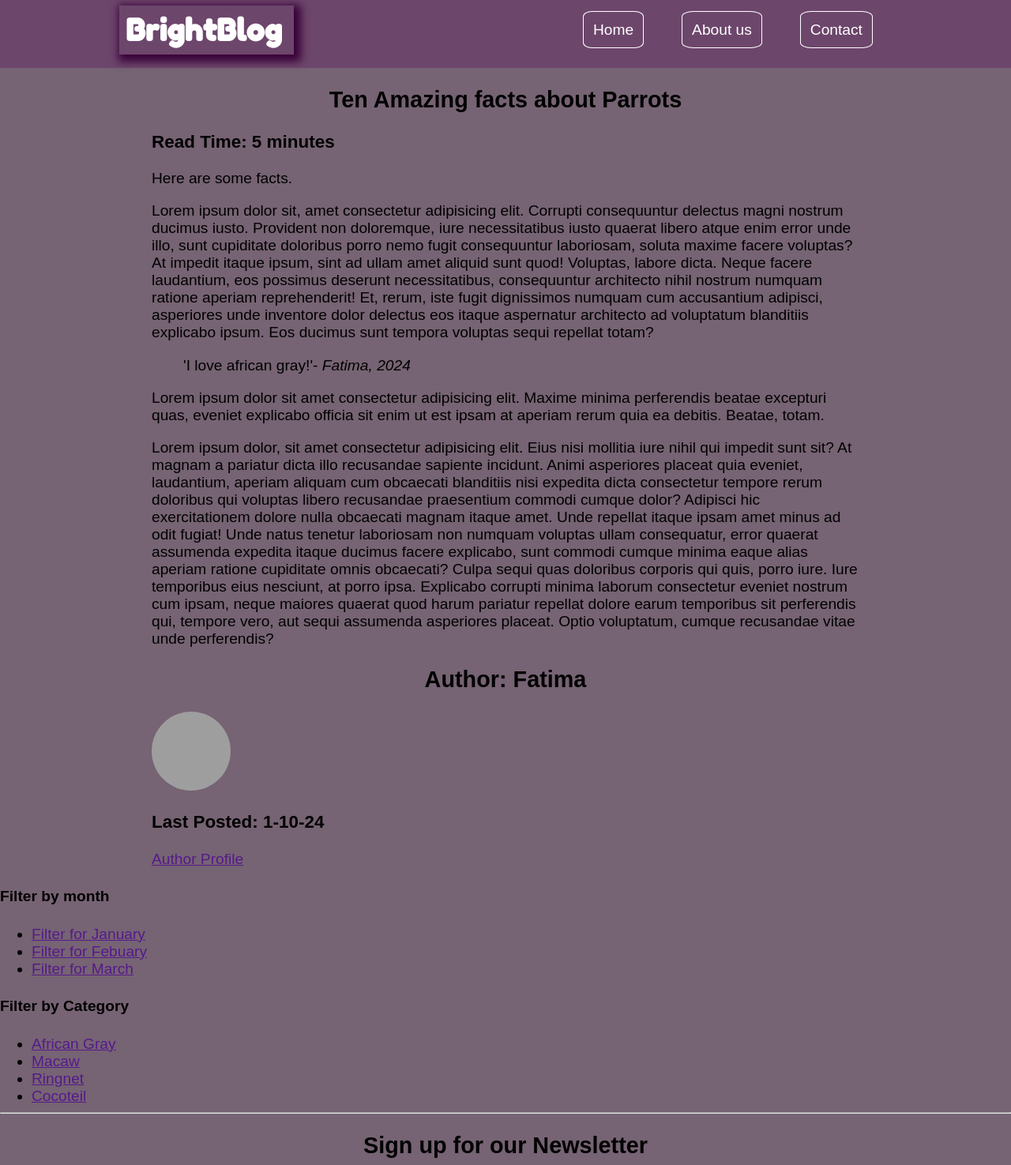
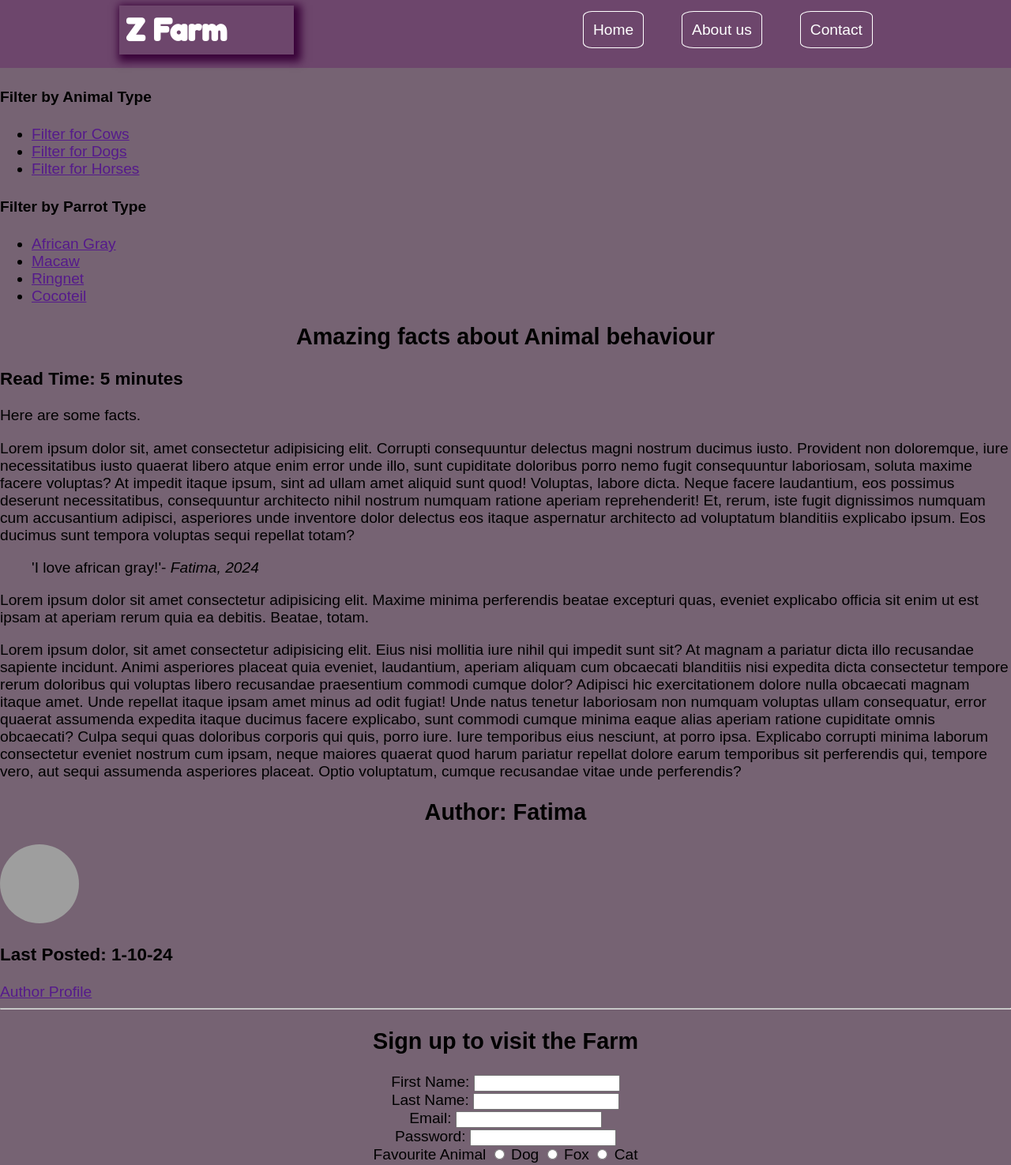
Before and after one commit to FatimaZia31/FatimaZia31.github.io, a plain HTML site: page index.html in a window 1280 px wide. Shown: the part 10-1485 px from the top of the page at 79% size. Drawn offline with Linux system fonts and the light colour scheme; no server answers; grey boxes are pictures that could not be loaded.

Commit message:
initial commit

```diff
--- a/index.html
+++ b/index.html
@@ -2,16 +2,17 @@
 <html lang="en">
 <head>
     <link rel="stylesheet" href="style.css">
+    <script src="app.js"></script>
     <link href="https://fonts.googleapis.com/css2?family=Fredoka+One&display=swap"
 rel="stylesheet">
     <meta charset="UTF-8">
     <meta name="viewport" content="width=device-width, initial-scale=1.0">
-    <title>BrightBlog</title>
+    <title>Z Farm</title>
 </head>
 <body>
     <header id="main-header">
         <!-- content of the header -->
-         <h1>BrightBlog</h1>
+         <h1>Z Farm</h1>
          <nav>
             <ul id="nav-ul">
                 <li><a href="" class="navbutton">Home</a></li>
@@ -21,10 +22,36 @@ rel="stylesheet">
          </nav>
     </header>
     <main>
+        <div id="main-content">
+            <aside>
+                <section>
+                    <h4>Filter by Animal Type</h4>
+                    <nav>
+                        <ul>
+                            <li><a href="">Filter for Cows</a></li>
+                            <li><a href="">Filter for Dogs</a></li>
+                            <li><a href="">Filter for Horses</a></li>
+                        </ul>
+                        </ul>
+                    </nav>
+                </section>
+                <section>
+                    <h4>Filter by Parrot Type</h4>
+                    <nav>
+                        <ul>
+                            <li><a href="">African Gray</a></li>
+                            <li><a href="">Macaw</a></li>
+                            <li><a href="">Ringnet</a></li>
+                            <li><a href="">Cocoteil</a></li>
+                        </ul>
+                    </nav>
+                </section>
+            </aside>
+            <div>
                 <article>
                     <header>
                         <!-- article header goes here -->
-                 <h2>Ten Amazing facts about Parrots</h2>
+                         <h2>Amazing facts about Animal behaviour</h2>
                          <h3>Read Time: 5 minutes</h3>
                     </header>
                     <main>
@@ -46,34 +73,12 @@ rel="stylesheet">
                         <a href="" target="_blank">Author Profile</a>
                     </footer>
                 </article>
-        <aside>
-            <section>
-                <h4>Filter by month</h4>
-                <nav>
-                    <ul>
-                        <li><a href="">Filter for January</a></li>
-                        <li><a href="">Filter for Febuary</a></li>
-                        <li><a href="">Filter for March</a></li>
-                    </ul>
-                    </ul>
-                </nav>
-            </section>
-            <section>
-                <h4>Filter by Category</h4>
-                <nav>
-                    <ul>
-                        <li><a href="">African Gray</a></li>
-                        <li><a href="">Macaw</a></li>
-                        <li><a href="">Ringnet</a></li>
-                        <li><a href="">Cocoteil</a></li>
-                    </ul>
-                </nav>
-            </section>
-        </aside>
+            </div>
+        </div>
         <!-- main content of the website -->
 
         <hr>
-        <h2>Sign up for our Newsletter</h2>
+        <h2>Sign up to visit the Farm</h2>
         <form action="" method="">
             <label for="first_name">First Name: </label>
             <input type="text" id="first_name" name="first_name" required>
@@ -115,7 +120,7 @@ rel="stylesheet">
 
     </main>
     <footer>
-        <h2>BrightBlogSite</h2>
+        <h2>ZFarmSite</h2>
         <section>
             <nav>
                 <ul id="footer-ul">
```
Lines whose indentation alone changed are shown as unchanged.
